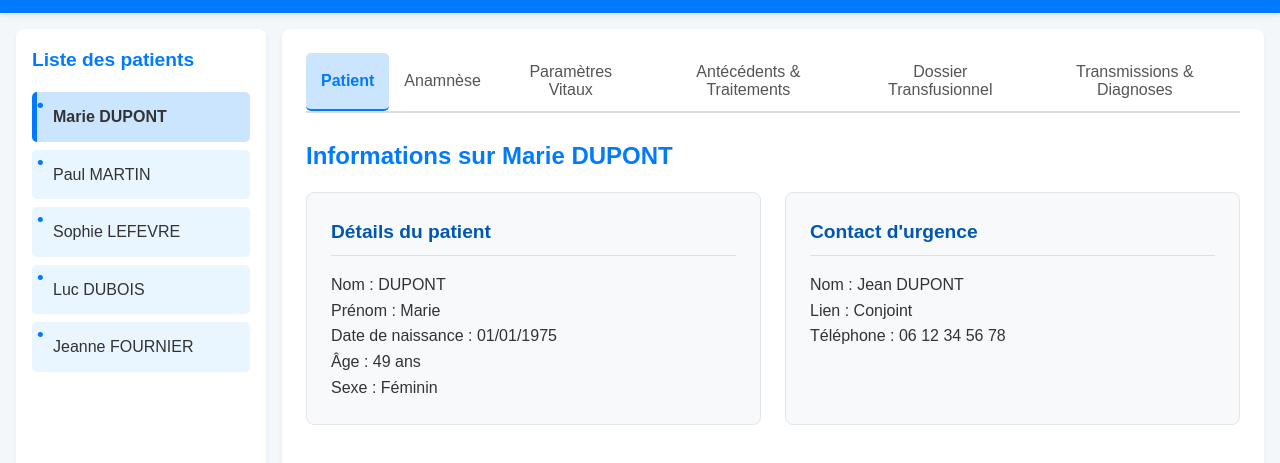
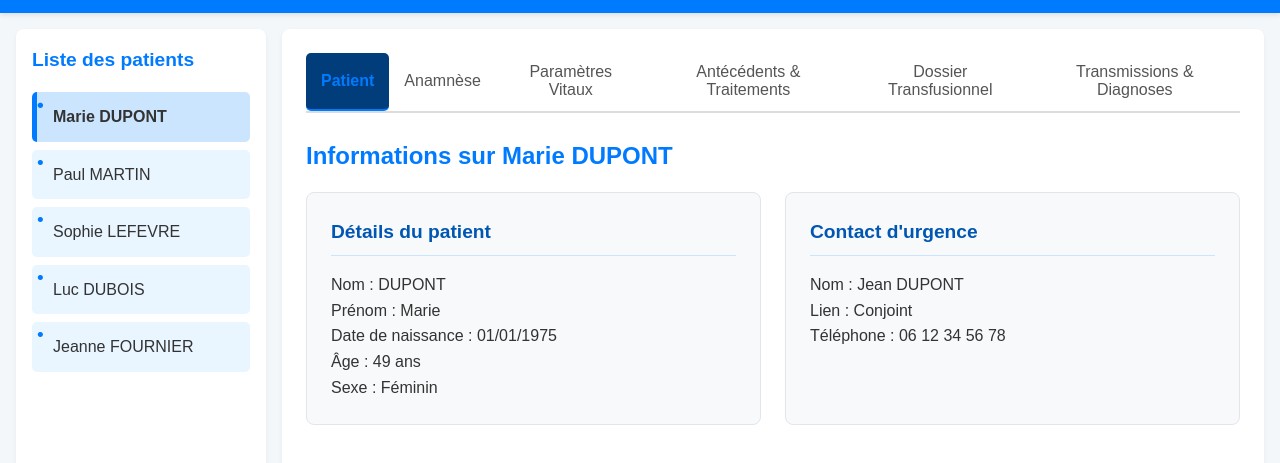
Before and after one commit to stephane-VINCENT-CHUTOURS/Dossier-patient, a plain HTML site: page index.html in a window 1280 px wide. In both pictures the pointer is over the button "Patient". Shown: the part 127-590 px from the top of the page. Drawn offline with Linux system fonts and the light colour scheme.

Commit message:
Update style.css

```diff
--- a/style.css
+++ b/style.css
@@ -204,8 +204,9 @@ textarea {
     text-align: right;
 }
 
+/* Nouveau style pour le bouton "Enregistrer" */
 button {
-    background-color: #CCE5FF;
+    background-color: #0056b3; /* Un bleu plus foncé pour le bouton d'enregistrement */
     color: white;
     padding: 10px 20px;
     border: none;
@@ -216,7 +217,7 @@ button {
 }
 
 button:hover {
-    background-color: #CCE5FF;
+    background-color: #003d7a;
 }
 
 /* Tables */
```
